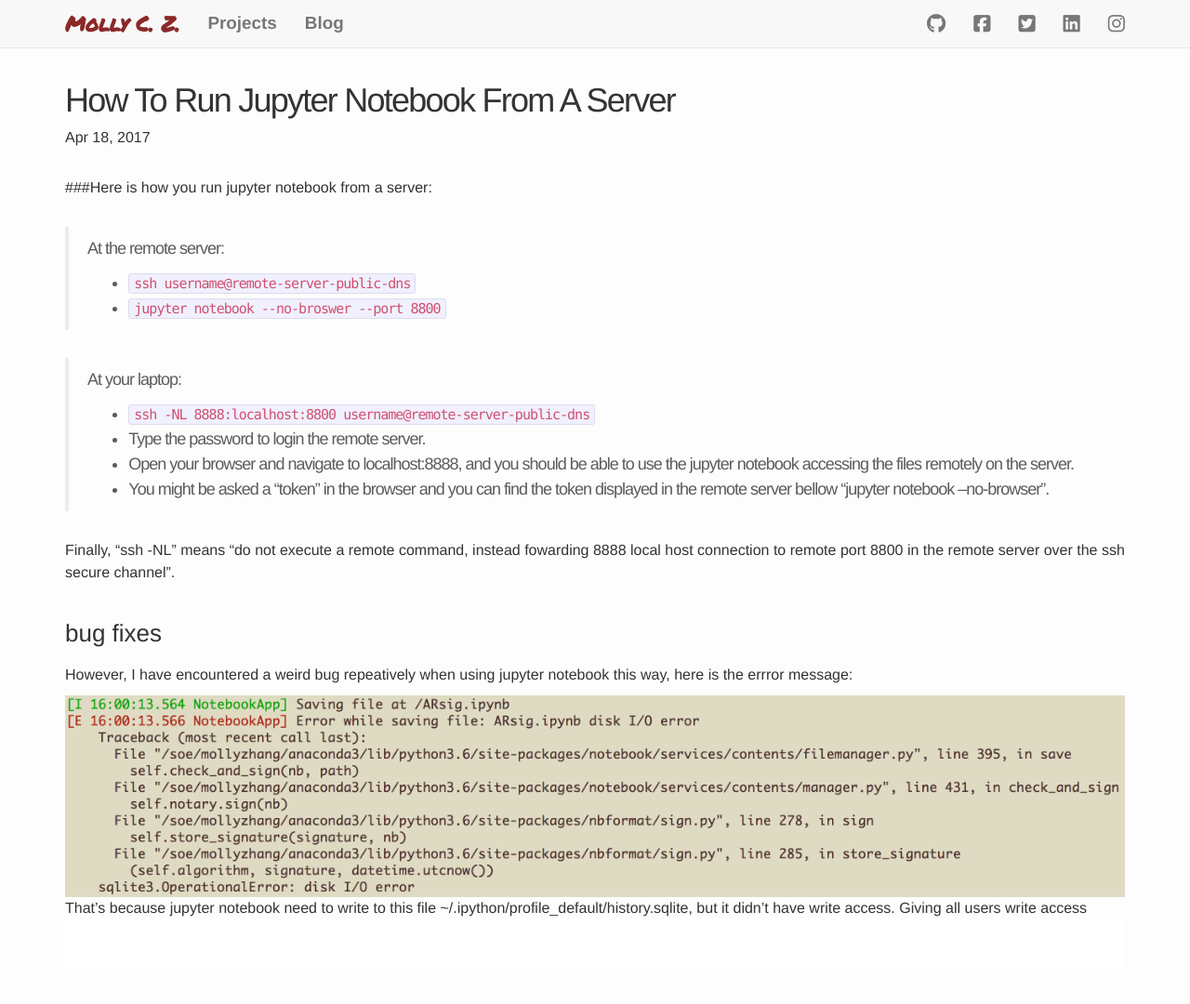
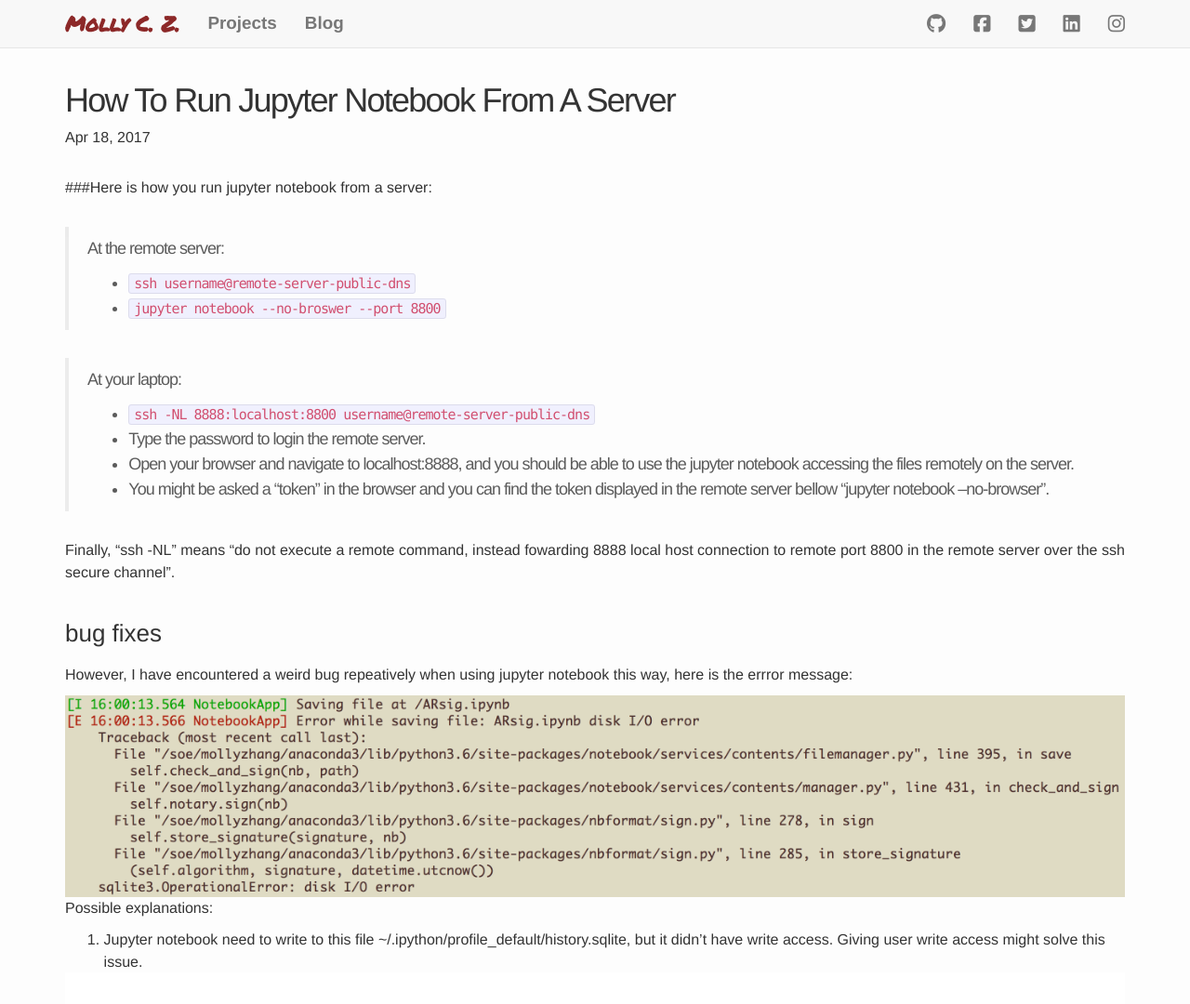
Before and after one commit to MollyZhang/MollyZhang.github.io_offline, a Jekyll site: the page built from _posts/2017-4-18-how-to-run-jupyter-notebook-from-a-server.md, in a window 1280 px wide and 1101 px high. Shown: the top 1080 px of the window at 93% size. Built offline with Jekyll 4.4.1, drawn with Linux system fonts in a browser that asks for light colours; nearby versions of some CDN libraries; comment, search, counter and statistics services are not loaded.

Commit message:
update sqlite IO error bug fix

```diff
--- a/_posts/2017-4-18-how-to-run-jupyter-notebook-from-a-server.md
+++ b/_posts/2017-4-18-how-to-run-jupyter-notebook-from-a-server.md
@@ -23,4 +23,7 @@ However, I have encountered a weird bug repeatively when using jupyter notebook
 <div class="imgcap">
     <img src="{{ page.error_message }}" >
 </div>
-That's because jupyter notebook need to write to this file ~/.ipython/profile_default/history.sqlite, but it didn't have write access. Giving all users write access solved this issue. (temporily?)
+
+Possible explanations:
+1. Jupyter notebook need to write to this file ~/.ipython/profile_default/history.sqlite, but it didn't have write access. Giving user write access might solve this issue.
+2. If 1 doesn't work, try delete the .ipython folder all together and re-run the notebook, this solved the issue for me (as of 4-24-2017)
```
